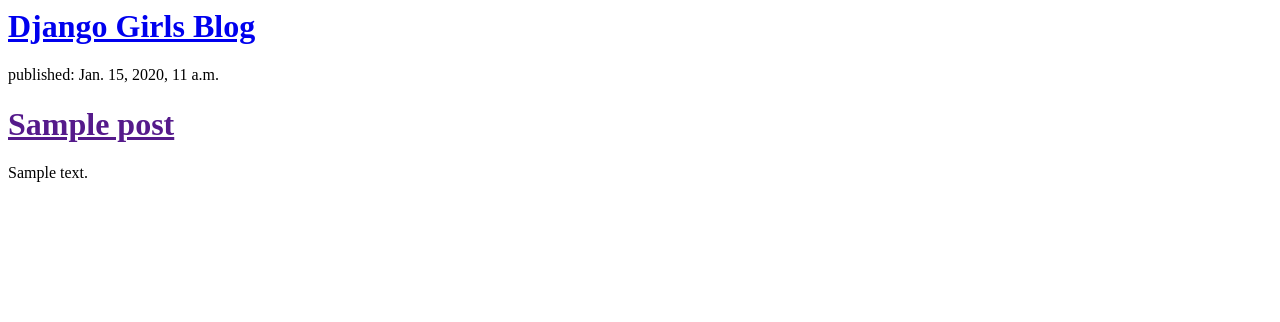
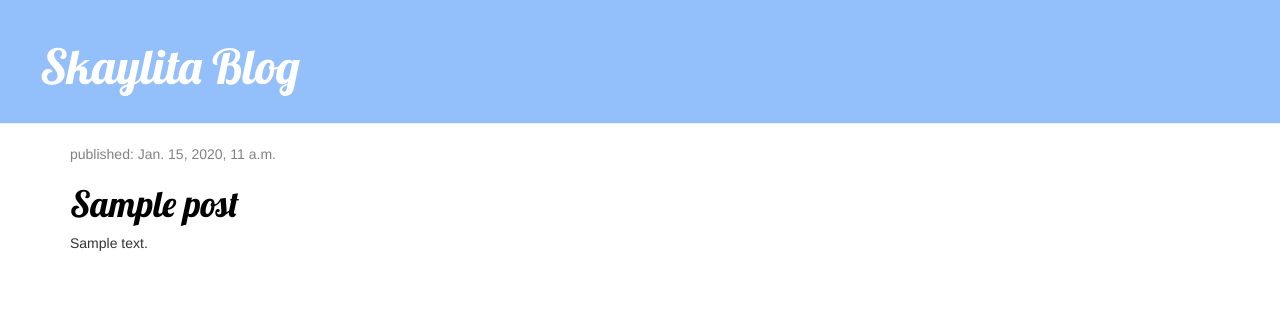
Before and after one commit to wadosms/my-first-blog, a Django app: template mysite/blog/templates/blog/post_list.html in a window 1280 px wide. Shown: the top 322 px of the page. Run offline with Django 3.2, Linux system fonts and the light colour scheme; the template is opened without the code that fills it: values that come from a table or form of the project are taken from there, others are empty; tables that the repository leaves empty hold one stand-in row (values such as "Sample post"); some libraries are stand-ins or nearby versions.

Commit message:
Modified view template post_list, added static directory and blog.css file, added bootstrap to project

```diff
--- /dev/null
+++ b/mysite/blog/static/css/blog.css
@@ -0,0 +1,47 @@
+
+.page-header {
+	background-color: #93BFFA;
+	margin-top: 0;
+	padding: 20px 20px 20px 40px;
+}
+
+.page-header h1, .page-header h1 a, .page-header h1 a:visited, .page-header h1 a:active {
+	color: #ffffff;
+	font-size: 36pt;
+	text-decoration: none;
+}
+
+.content {
+	margin-left: 40 px;
+}
+
+h1,h2,h3,h4 {
+	font-family: 'Lobster', cursive;
+}
+
+.date {
+	color: #828282;
+}
+
+.save {
+	float: right;
+}
+
+.post-form textarea, .postform input{
+	width: 100%;
+}
+
+.top-menu, .top-menu:hover, .top-menu:visited {
+	color: #ffffff;
+	float: right;
+	font-size: 26pt;
+	margin-right: 20px;
+}
+
+.post{
+	margin-bottom: 70px;
+}
+
+.post h1 a, .post h1 a:visited {
+	color: #000000;
+}
--- a/mysite/blog/templates/blog/post_list.html
+++ b/mysite/blog/templates/blog/post_list.html
@@ -1,19 +1,31 @@
+{% load staticfiles %}
 <html>
     <head>
-        <title>Django Girls blog</title>
+        <title>Skaylita blog</title>
+        <link rel="stylesheet" href="https://maxcdn.bootstrapcdn.com/bootstrap/3.3.7/css/bootstrap.min.css" rel="stylesheet" integrity="sha384-BVYiiSIFeK1dGmJRAkycuHAHRg32OmUcww7on3RYdg4Va+PmSTsz/K68vbdEjh4u" crossorigin="anonymous">
+        <link rel="stylesheet" href="{% static 'css/blog.css' %}">
+        <link href="https://fonts.googleapis.com/css?family=Lobster" rel="stylesheet">
     </head>
     <body>
-        <div>
-            <h1><a href="/">Django Girls Blog</a></h1>
+        <div class="page-header">
+            <h1><a href="/">Skaylita Blog</a></h1>
         </div>
 
-        {% for post in posts %}
-            <div>
-                <p>published: {{ post.published_date }}</p>
-                <h1><a href="">{{ post.title }}</a></h1>
-                <p>{{ post.text|linebreaksbr }}</p>
+        <div class="content container">
+            <div class="row">
+                <div class="col-md-8">
+                    {% for post in posts %}
+                        <div class="post">
+                            <div class="date">
+                                <p>published: {{ post.published_date }}</p>
+                            </div>
+                            <h1><a href="">{{ post.title }}</a></h1>
+                            <p>{{ post.text|linebreaksbr }}</p>
+                        </div>
+                    {% endfor %}
+                </div>
             </div>
-        {% endfor %}
+        </div>
 
     </body>
 </html>
```
